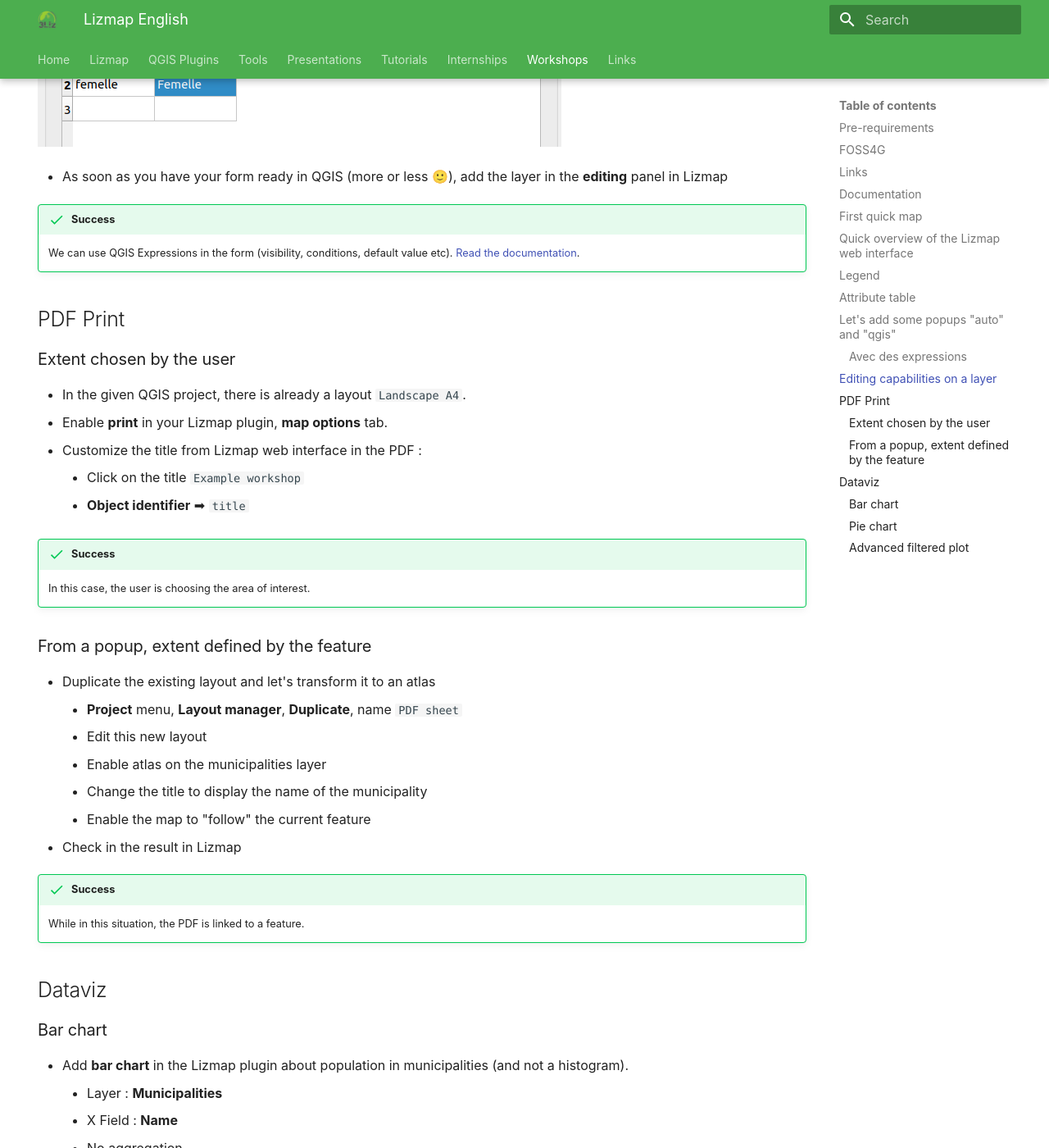
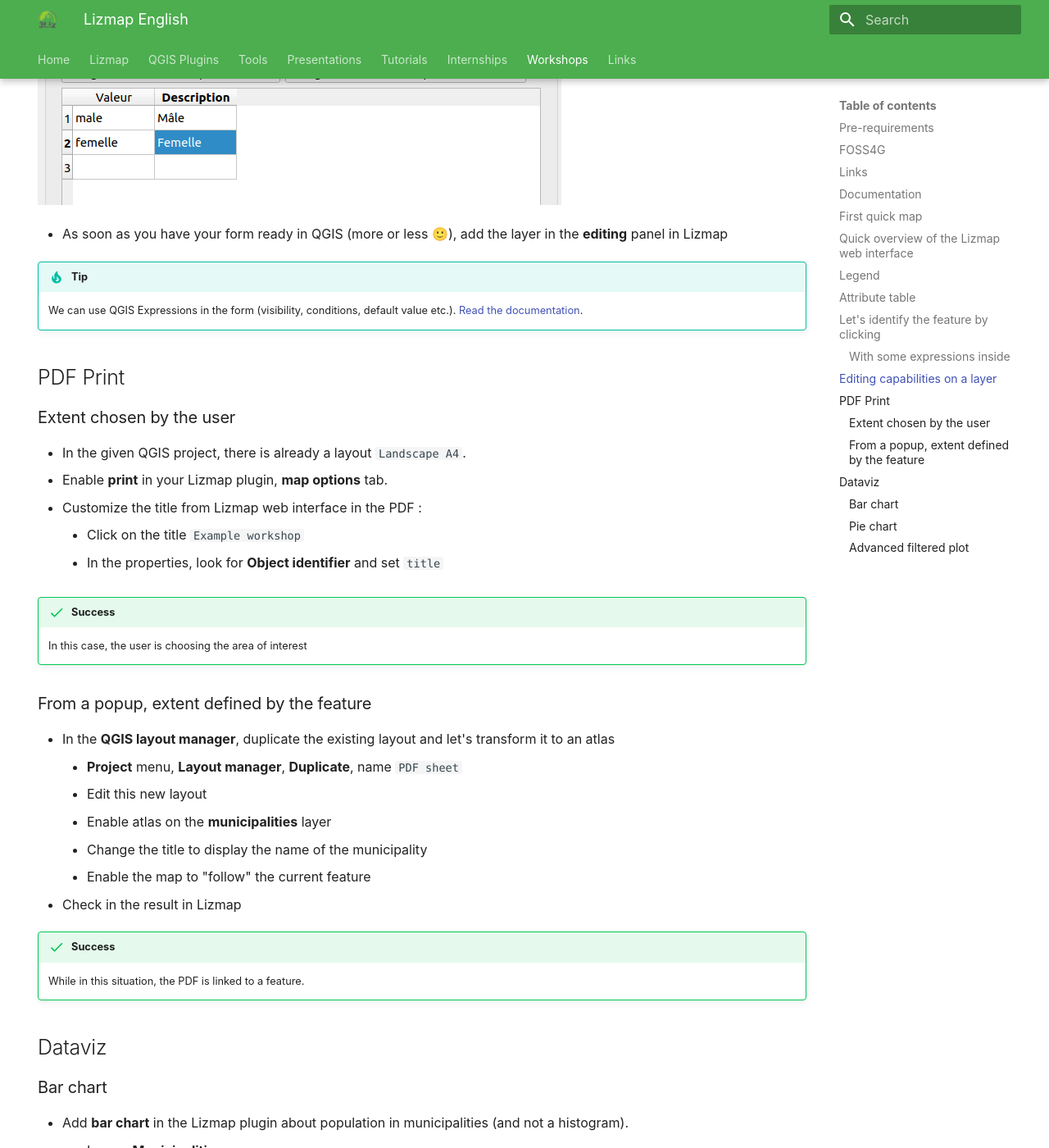
Before and after one commit to 3liz/3liz.github.io, an MkDocs documentation site: the page built from docs/workshop/lizmap-short-english.md, in a window 1280 px wide and 1400 px high, scrolled down 7379 px. Shown: the whole window at 82% size. Built offline with MkDocs 1.6.1 and Material for MkDocs 9.7.7, drawn with Linux system fonts in a browser that asks for light colours; nearby versions of some CDN libraries; some of the changed text lies outside the part shown.

Commit message:
Update the Lizmap workshop

````diff
--- a/docs/workshop/lizmap-short-english.md
+++ b/docs/workshop/lizmap-short-english.md
@@ -112,7 +112,7 @@
 
 * Make a quick symbology on a point layer :
       * on `persons`, change the default symbol using a **single symbol**.
-      * On `observations`, we can try **Categorized** using the field `fk_id_specie`. You can use the [QML already made](./media/fk_id_species_categorized.qml) (Vector layer properties ➡ **Styles** at the bottom ➡ **Load styles**.
+      * On `observations`, we can try **Categorized** using the field `fk_id_specie`. You can use the [QML already made](./media/fk_id_species_categorized.qml) (Vector layer properties ➡ **Styles** at the bottom ➡ **Load styles**).
 * Add labels on the municipalities layer and add a scale based visibility for these labels (1:300 000)
     * `name` field for the source
     * **Rendering** tab, scale based visibility minimum set to `1:300 000`
@@ -140,17 +140,22 @@
 !!! tip
     Two new tools appeared in Lizmap Web Client : **Attribute table** as expected, but also **Selection**. Let's have a look.
 
-## Let's add some popups "auto" and "qgis"
+## Let's identify the feature by clicking
 
-* In the Lizmap **plugin**, **layers** tab, enable some popups on the layer **municipalities** with `auto` mode and check the results by clicking on a municipality.
-* Let's get back in the Lizmap **plugin** Let's switch to a popup with **QGIS** mode on the same layer
+* In the Lizmap **plugin**, **layers** tab, enable some popups on the layer **municipalities** with `automatic` mode and
+  check the results by clicking on a municipality.
+
+!!! tip
+    The **automatic** popup will use alias if available on the layer.
+
+* Let's get back in the Lizmap **plugin** Let's switch to a popup with **QGIS HTML Maptip** mode on the same layer
 * Click on the **Generate an HTML table**
-* * In the `communes` vector layer properties, **rendering** tab, then **HTML Maptip**, check the generated HTML.
+* In the `communes` vector layer properties, **rendering** tab, then **HTML Maptip**, check the generated HTML.
 * **Tip** : QGIS ➡ **View** ➡ **Show Map Tips** to display maptip straight in QGIS Desktop. You need to select the maptip tool in the toolbar as well.
 
-These **QGIS** popups are powerful with the use of QGIS **expressions**.
+These **QGIS** popups are powerful with the use of QGIS **expressions**. 🚀
 
-### Avec des expressions
+### With some expressions inside
 
 You can use expressions :
 
@@ -158,23 +163,21 @@
 * to display in red if the population is less than 20 000 inhabitants
 
 ??? note "Display solutions"
-    * The first one about capital letters :
+    * The first one about capital letters, replace
     ```html
-    <ul>
-        <li>[% upper("name") %]</li>
-        <li>[% "population" %]</li>
-    </ul>
+    [% "name" %]
     ```
-    * The second one about the population in red :
+    by
     ```html
-    <ul>
-        <li>[% upper("name") %]</li>
-        <li style="color:[% if( "population" > 20000, 'black', 'red') %]">[% "population" %]</li>
-    </ul>
+    [% upper("name") %]
     ```
-
-We can have the same style as the `auto` popup with the `qgis` popup by reading the
-[documentation](https://docs.lizmap.com/current/en/publish/configuration/popup.html#qgis-popup).
+    * The second one about the population in red, replace
+    ```html
+        [% "population" %]
+    ```
+    ```html
+        <font color="[% if( "population" > 20000, 'black', 'red') %]">[% "population" %]</font>
+    ```
 
 ## Editing capabilities on a layer
 
@@ -210,8 +213,8 @@
 * As soon as you have your form ready in QGIS (more or less 🙂), add the layer in the **editing**
   panel in Lizmap
 
-!!! success
-    We can use QGIS Expressions in the form (visibility, conditions, default value etc).
+!!! tip
+    We can use QGIS Expressions in the form (visibility, conditions, default value etc.).
     [Read the documentation](https://docs.lizmap.com/current/en/publish/configuration/expression.html).
 
 ## PDF Print
@@ -222,17 +225,17 @@
 * Enable **print** in your Lizmap plugin, **map options** tab.
 * Customize the title from Lizmap web interface in the PDF :
     * Click on the title `Example workshop`
-    * **Object identifier** ➡ `title`
+    * In the properties, look for **Object identifier** and set `title`
 
 !!! success
-    In this case, the user is choosing the area of interest.
+    In this case, the user is choosing the area of interest
 
 ### From a popup, extent defined by the feature
 
-* Duplicate the existing layout and let's transform it to an atlas
+* In the **QGIS layout manager**, duplicate the existing layout and let's transform it to an atlas
     * **Project** menu, **Layout  manager**, **Duplicate**, name `PDF sheet`
     * Edit this new layout
-    * Enable atlas on the municipalities layer
+    * Enable atlas on the **municipalities** layer
     * Change the title to display the name of the municipality
     * Enable the map to "follow" the current feature
 * Check in the result in Lizmap
@@ -280,9 +283,13 @@
 ### Advanced filtered plot
 
 For now, it's only charts at the layer level. It's possible to make charts for a given feature, for instance for a given
-"watcher", to know his own observations.
+"watcher", to know his own observations. You can watch the animated GIF at the bottom to understand the expected output,
+in the **"Final result"**.
 
 ![Dataviz filtered pie](./media/filtered_plot.png)
+
+!!! tip
+    Watch the [video tutorial](https://www.youtube.com/watch?v=aGJnScdkEtE) about the filtered plot.
 
 * Add a virtual field `label_species` (text) in the `observations` layer to have the name :
 
````
Also changed, not shown: other parts of docs/workshop/lizmap-short-english.md (+2 -2 lines).
